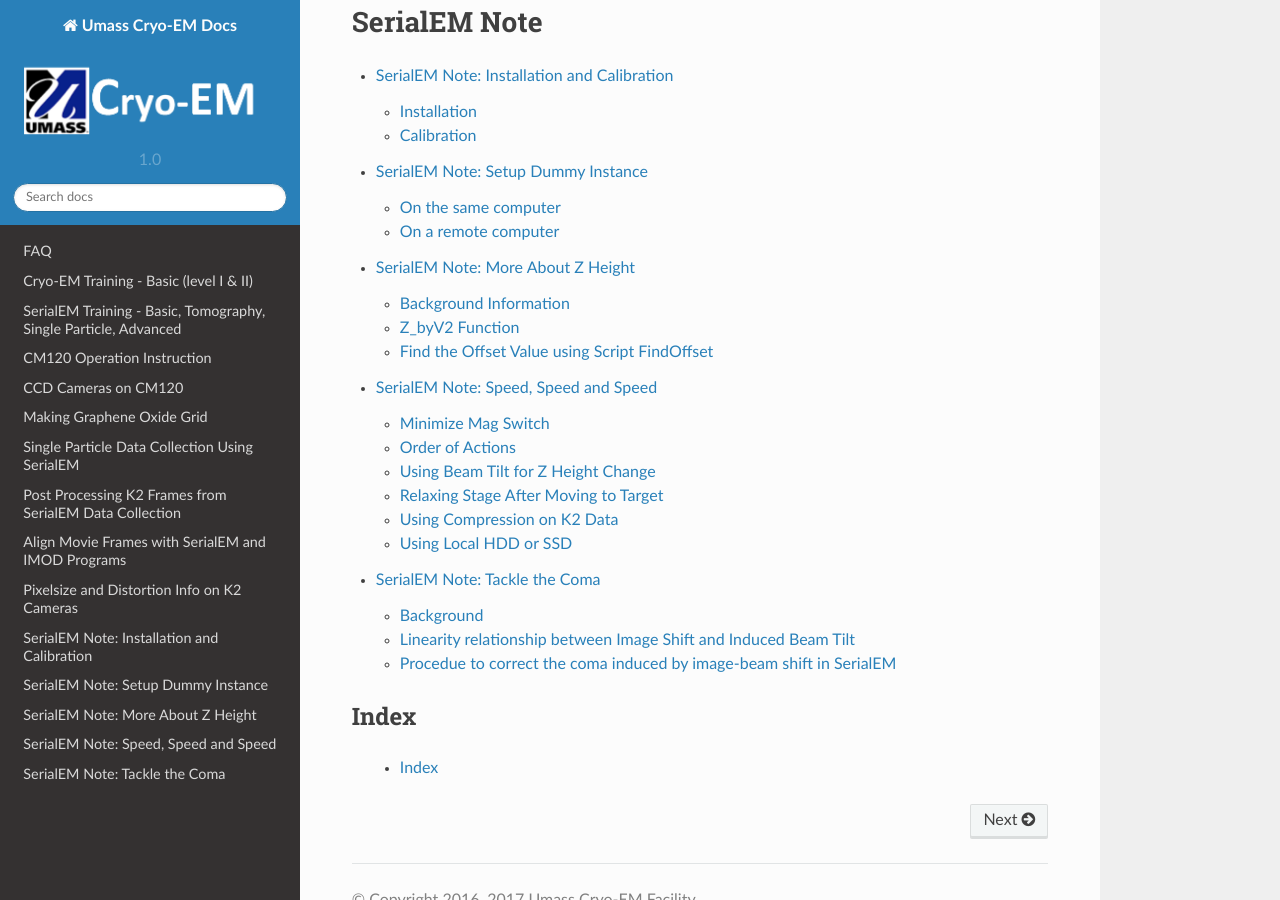
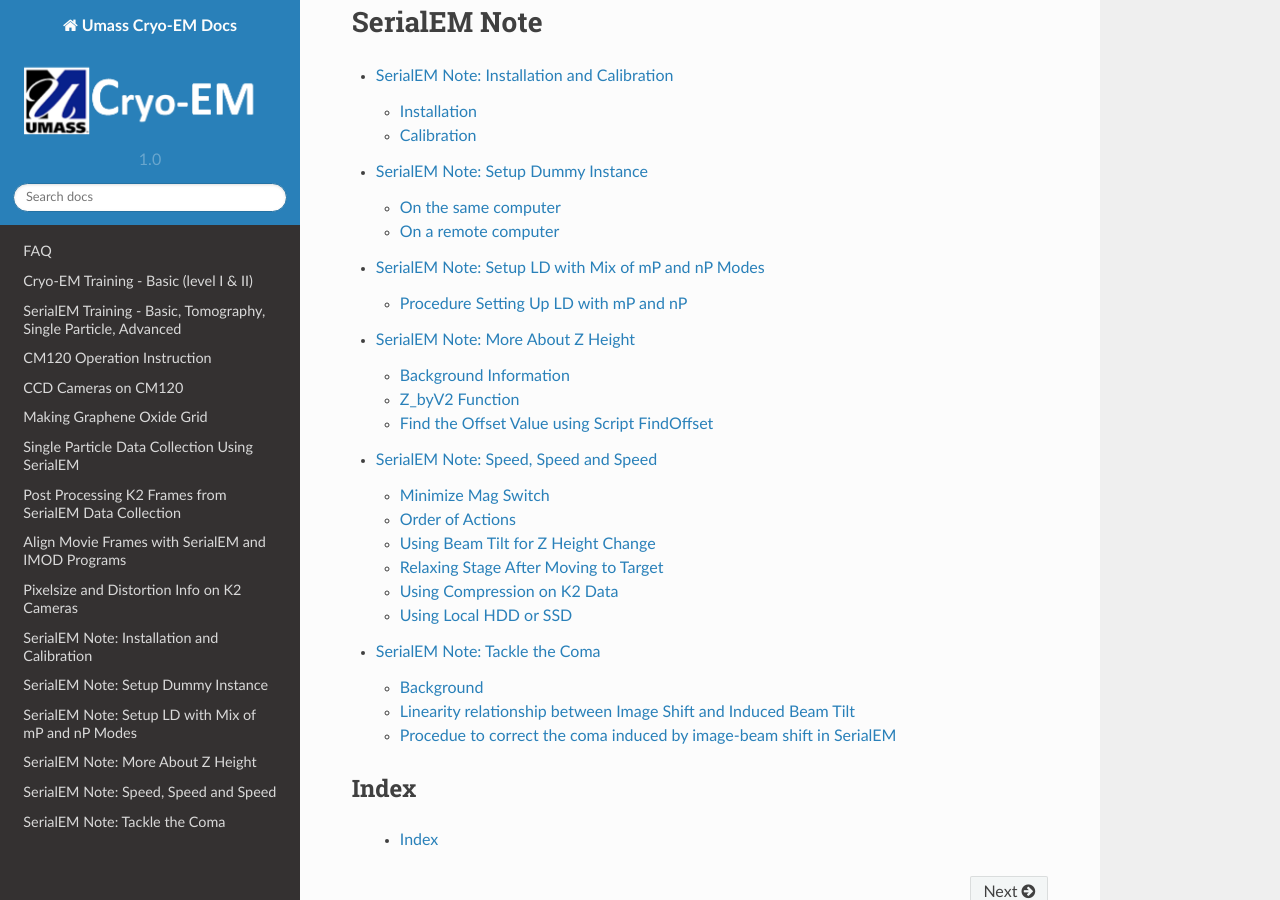
Before and after one commit to xuchen66/sphinx-emdocs, a Sphinx documentation site: the page built from source/index.rst, in a window 1280 px wide and 900 px high, scrolled down 2068 px. Built offline with Sphinx 7.4.7 and the Read the Docs theme 2.0.0, drawn with Linux system fonts in a browser that asks for light colours; pages that are not in the unit, such as notebooks, are missing from menus.

Commit message:
Update index.rst

```diff
--- a/source/index.rst
+++ b/source/index.rst
@@ -40,6 +40,7 @@
 
    serialEM-note-install-and-calib
    serialEM-note-setup-dummy
+   serialEM-note-LD-mP-nP
    serialEM-note-more-about-z-height
    serialEM-note-speed-speed-speed
    serialEM-note-tackle-coma
```
